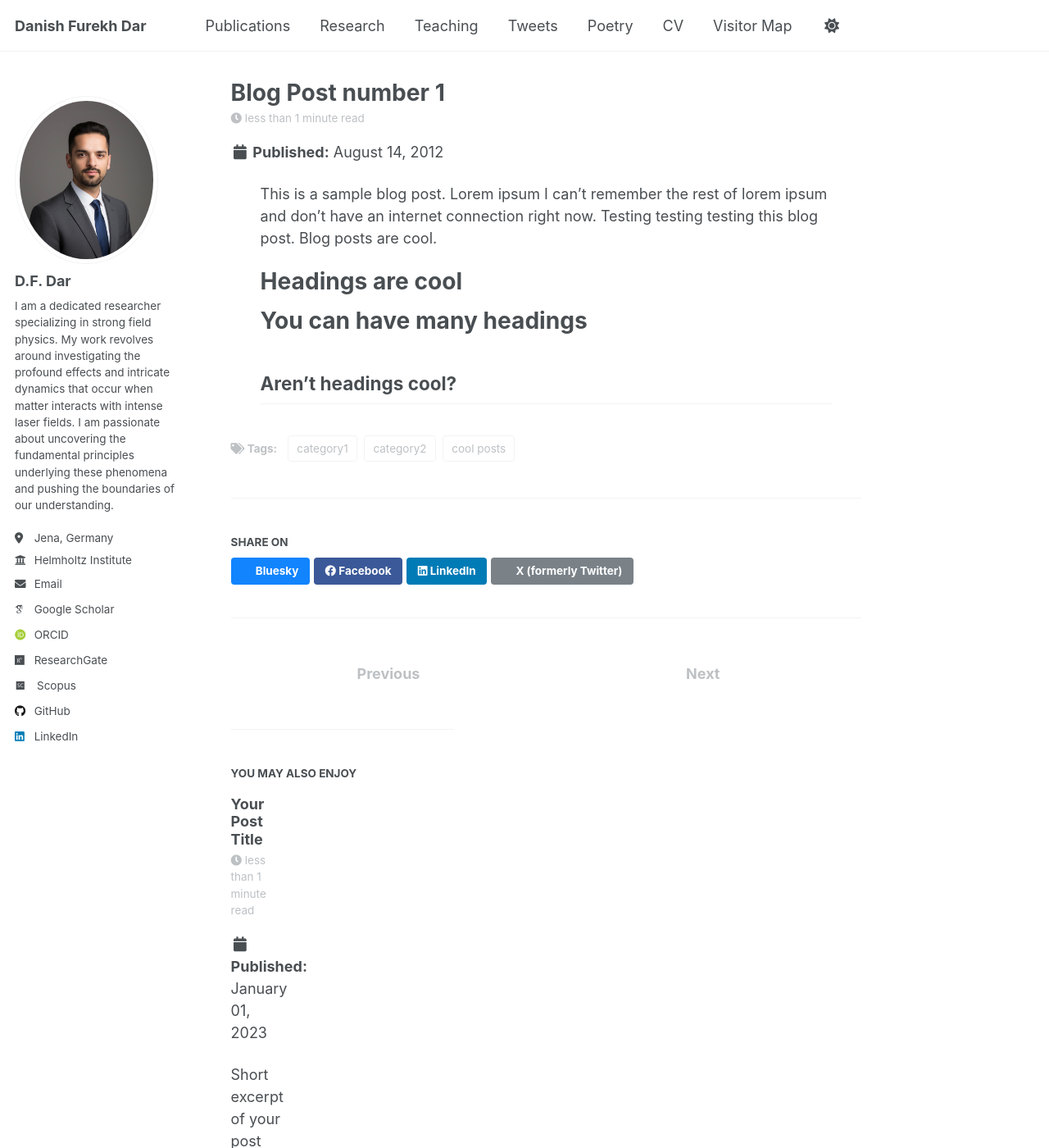
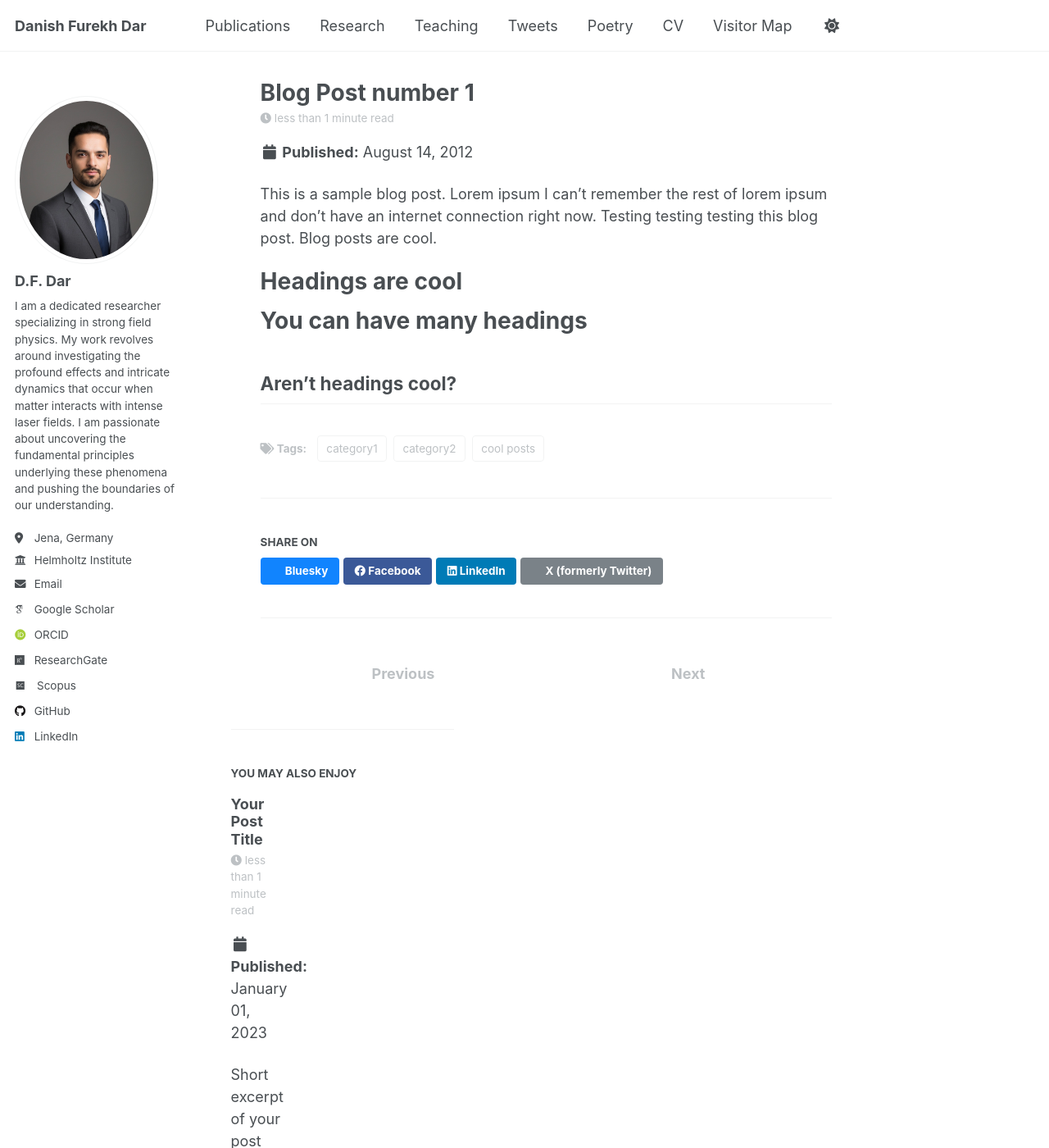
Before and after one commit to danishfurekhdar/danishfurekhdar.github.io, a Jekyll site: the page built from _posts/2012-08-14-blog-post-1.md, in a window 1280 px wide and 1400 px high. Shown: the whole window at 82% size. Built offline with Jekyll 4.4.1, drawn with Linux system fonts in a browser that asks for light colours; some web fonts are replaced.

Commit message:
Update _custom.scss

```diff
--- a/_sass/_custom.scss
+++ b/_sass/_custom.scss
@@ -1,26 +1,29 @@
-/* ===============================
-   FULL WIDTH OVERRIDE
-   =============================== */
+/* FORCE FULL WIDTH — AcademicPages FIX */
 
-/* Main content container */
+/* Main page wrapper */
+.page__inner-wrap,
 .page__content,
-.page__inner-wrap,
 .archive,
-.archive__item,
+.archive__item {
+  max-width: 100% !important;
+}
+
+/* Kill Susy container constraint */
+.wrap,
+.wrapper,
 .container {
   max-width: 100% !important;
-  width: 100% !important;
 }
 
-/* Reduce excessive side margins */
-.page__content {
+/* Add readable padding */
+.page__inner-wrap {
   padding-left: 2rem;
   padding-right: 2rem;
 }
 
-/* Optional: large screens look clean */
+/* Large screens */
 @media (min-width: 1400px) {
-  .page__content {
+  .page__inner-wrap {
     padding-left: 4rem;
     padding-right: 4rem;
   }
```
